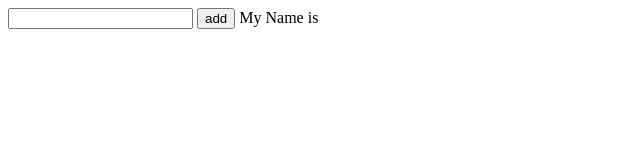
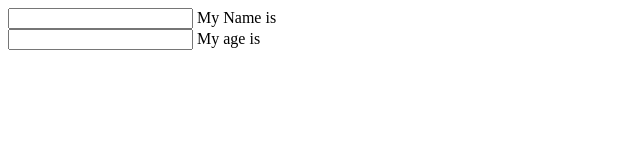
Before and after one commit to sahilverma0146/javascript-codes, a website: page localStorage.html in a window 1280 px wide. Shown: the whole page, without its empty margins (0-640 px from the left). Drawn offline with Linux system fonts and the light colour scheme.

Commit message:
Update localStorage.html

```diff
--- a/localStorage.html
+++ b/localStorage.html
@@ -10,8 +10,11 @@
 
     <div>
         <input class="input-Box"></input>
-        <button class="button-Box">add</button>
         <h >My Name is <span class="Name"></span></h>
+
+        </br>
+        <input class="age-Box"></input>
+        <h >My age is <span class="age"></span></h>
     </div>
     <script src="localStorage.js"></script>
 </body>
```
